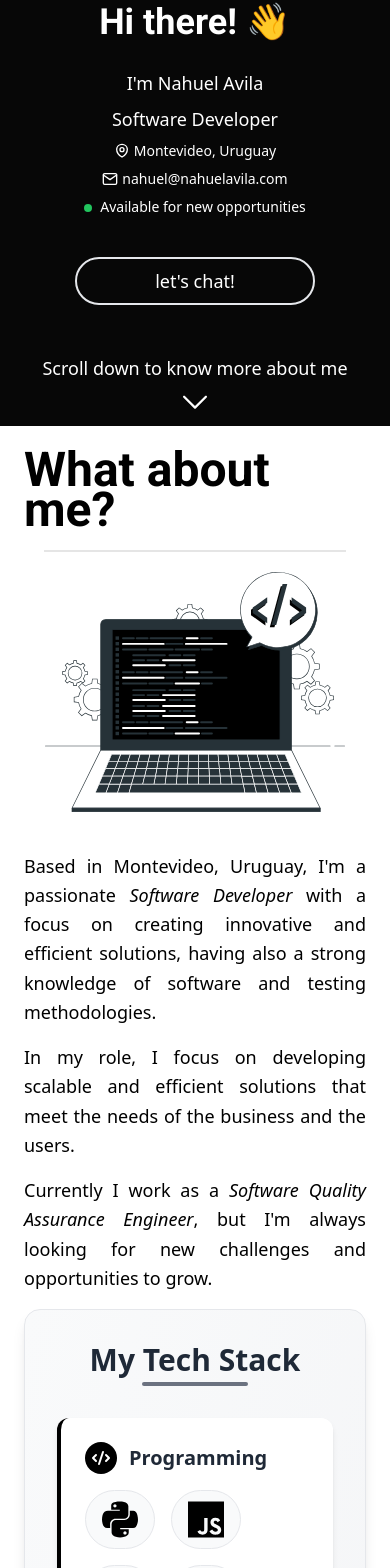
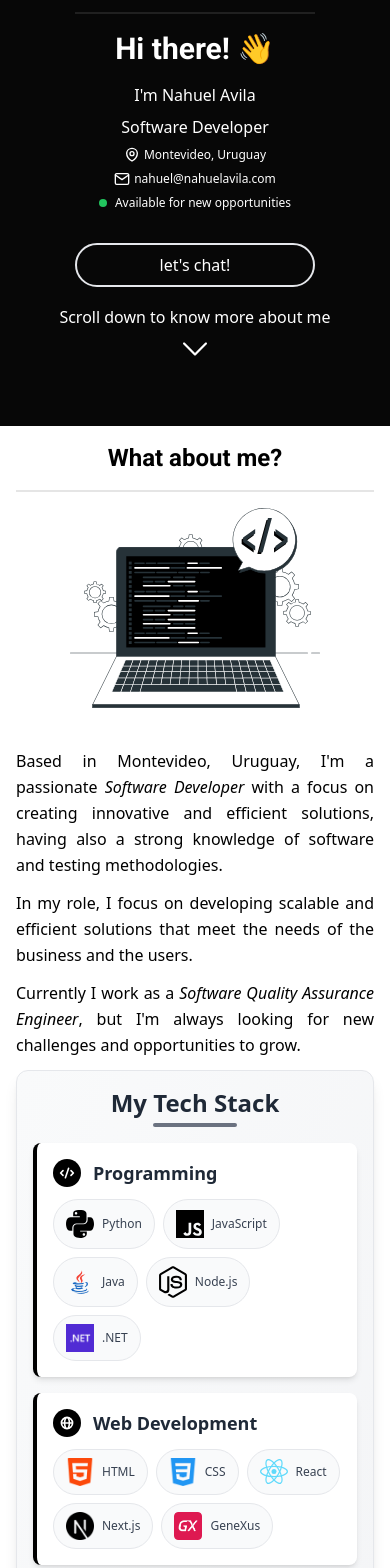
Before and after one commit to nahuelavila/portfolio, a Next.js app: page / in a window 390 px wide. Shown: the part 418-1986 px from the top of the page. Built offline with nearby package versions, Linux system fonts and the light colour scheme.

Commit message:
Fix mobile responsive issues

```diff
--- a/src/components/SkillsSection.jsx
+++ b/src/components/SkillsSection.jsx
@@ -2,102 +2,102 @@ import Image from 'next/image'
 
 export function SkillsSection() {
     return (
-        <div className="bg-gradient-to-br from-gray-50 to-gray-100 rounded-2xl p-8 shadow-lg my-10 border border-gray-200">
-            <h3 className="text-3xl font-bold text-gray-800 mb-8 text-center relative">
+        <div className="bg-gradient-to-br from-gray-50 to-gray-100 rounded-xl sm:rounded-2xl p-4 sm:p-6 md:p-8 shadow-lg my-6 sm:my-8 md:my-10 border border-gray-200">
+            <h3 className="text-2xl sm:text-3xl font-bold text-gray-800 mb-4 sm:mb-6 md:mb-8 text-center relative">
                 <span className="relative inline-block after:content-[''] after:absolute after:w-1/2 after:h-1 after:bg-gray-500 after:bottom-0 after:left-1/4 after:rounded-full pb-2">
                     My Tech Stack
                 </span>
             </h3>
 
-            <div className="grid grid-cols-1 md:grid-cols-2 gap-8">
+            <div className="grid grid-cols-1 md:grid-cols-2 gap-4 sm:gap-6 md:gap-8">
 
-                <div className="bg-white rounded-xl p-6 shadow-md hover:shadow-xl transition-all duration-300 transform hover:-translate-y-1 border-l-4 border-black">
-                    <p className="font-semibold text-xl text-gray-800 mb-4 flex items-center">
-                        <span className="bg-black w-8 h-8 rounded-full flex items-center justify-center mr-3">
-                            <svg xmlns="http://www.w3.org/2000/svg" className="h-5 w-5 text-white" viewBox="0 0 20 20" fill="currentColor">
+                <div className="bg-white rounded-lg sm:rounded-xl p-4 sm:p-6 shadow-md hover:shadow-xl transition-all duration-300 transform hover:-translate-y-1 border-l-4 border-black">
+                    <p className="font-semibold text-lg sm:text-xl text-gray-800 mb-3 sm:mb-4 flex items-center">
+                        <span className="bg-black w-7 h-7 sm:w-8 sm:h-8 rounded-full flex items-center justify-center mr-3">
+                            <svg xmlns="http://www.w3.org/2000/svg" className="h-4 w-4 sm:h-5 sm:w-5 text-white" viewBox="0 0 20 20" fill="currentColor">
                                 <path fillRule="evenodd" d="M12.316 3.051a1 1 0 01.633 1.265l-4 12a1 1 0 11-1.898-.632l4-12a1 1 0 011.265-.633zM5.707 6.293a1 1 0 010 1.414L3.414 10l2.293 2.293a1 1 0 11-1.414 1.414l-3-3a1 1 0 010-1.414l3-3a1 1 0 011.414 0zm8.586 0a1 1 0 011.414 0l3 3a1 1 0 010 1.414l-3 3a1 1 0 11-1.414-1.414L16.586 10l-2.293-2.293a1 1 0 010-1.414z" clipRule="evenodd" />
                             </svg>
                         </span>
                         Programming
                     </p>
-                    <div className="flex flex-wrap gap-4">
-                        <span className="flex items-center gap-3 bg-gray-50 rounded-full px-4 py-2 transition-colors duration-300 border border-gray-200">
-                            <Image className="hover:animate-spin" alt="python" width='36' height='36' src="/python.svg" />
-                            <span className="text-sm font-medium text-gray-700 hidden md:inline">Python</span>
+                    <div className="flex flex-wrap gap-2 sm:gap-4">
+                        <span className="flex items-center gap-2 sm:gap-3 bg-gray-50 rounded-full px-3 sm:px-4 py-2 transition-colors duration-300 border border-gray-200">
+                            <Image className="hover:animate-spin" alt="python" width='28' height='28' src="/python.svg" />
+                            <span className="text-xs sm:text-sm font-medium text-gray-700">Python</span>
                         </span>
-                        <span className="flex items-center gap-3 bg-gray-50 rounded-full px-4 py-2 transition-colors duration-300 border border-gray-200">
-                            <Image alt="javascript" width='36' height='36' src="/js.svg" />
-                            <span className="text-sm font-medium text-gray-700 hidden md:inline">JavaScript</span>
+                        <span className="flex items-center gap-2 sm:gap-3 bg-gray-50 rounded-full px-3 sm:px-4 py-2 transition-colors duration-300 border border-gray-200">
+                            <Image alt="javascript" width='28' height='28' src="/js.svg" />
+                            <span className="text-xs sm:text-sm font-medium text-gray-700">JavaScript</span>
                         </span>
-                        <span className="flex items-center gap-3 bg-gray-50 rounded-full px-4 py-2 transition-colors duration-300 border border-gray-200">
-                            <Image alt="java" width='36' height='36' src="/java.png" />
-                            <span className="text-sm font-medium text-gray-700 hidden md:inline">Java</span>
+                        <span className="flex items-center gap-2 sm:gap-3 bg-gray-50 rounded-full px-3 sm:px-4 py-2 transition-colors duration-300 border border-gray-200">
+                            <Image alt="java" width='28' height='28' src="/java.png" />
+                            <span className="text-xs sm:text-sm font-medium text-gray-700">Java</span>
                         </span>
-                        <span className="flex items-center gap-3 bg-gray-50 rounded-full px-4 py-2 transition-colors duration-300 border border-gray-200">
-                            <Image alt="nodejs" width='36' height='36' src="/nodejs.svg" />
-                            <span className="text-sm font-medium text-gray-700 hidden md:inline">Node.js</span>
+                        <span className="flex items-center gap-2 sm:gap-3 bg-gray-50 rounded-full px-3 sm:px-4 py-2 transition-colors duration-300 border border-gray-200">
+                            <Image alt="nodejs" width='28' height='28' src="/nodejs.svg" />
+                            <span className="text-xs sm:text-sm font-medium text-gray-700">Node.js</span>
                         </span>
-                        <span className="flex items-center gap-3 bg-gray-50 rounded-full px-4 py-2 transition-colors duration-300 border border-gray-200">
-                            <Image alt="dotnet" width='36' height='36' src="/dotnet.png" />
-                            <span className="text-sm font-medium text-gray-700 hidden md:inline">.NET</span>
+                        <span className="flex items-center gap-2 sm:gap-3 bg-gray-50 rounded-full px-3 sm:px-4 py-2 transition-colors duration-300 border border-gray-200">
+                            <Image alt="dotnet" width='28' height='28' src="/dotnet.png" />
+                            <span className="text-xs sm:text-sm font-medium text-gray-700">.NET</span>
                         </span>
                     </div>
                 </div>
 
-                <div className="bg-white rounded-xl p-6 shadow-md hover:shadow-xl transition-all duration-300 transform hover:-translate-y-1 border-l-4 border-black">
-                    <p className="font-semibold text-xl text-gray-800 mb-4 flex items-center">
-                        <span className="bg-black w-8 h-8 rounded-full flex items-center justify-center mr-3">
-                            <svg xmlns="http://www.w3.org/2000/svg" className="h-5 w-5 text-white" viewBox="0 0 20 20" fill="currentColor">
+                <div className="bg-white rounded-lg sm:rounded-xl p-4 sm:p-6 shadow-md hover:shadow-xl transition-all duration-300 transform hover:-translate-y-1 border-l-4 border-black">
+                    <p className="font-semibold text-lg sm:text-xl text-gray-800 mb-3 sm:mb-4 flex items-center">
+                        <span className="bg-black w-7 h-7 sm:w-8 sm:h-8 rounded-full flex items-center justify-center mr-3">
+                            <svg xmlns="http://www.w3.org/2000/svg" className="h-4 w-4 sm:h-5 sm:w-5 text-white" viewBox="0 0 20 20" fill="currentColor">
                                 <path fillRule="evenodd" d="M4.083 9h1.946c.089-1.546.383-2.97.837-4.118A6.004 6.004 0 004.083 9zM10 2a8 8 0 100 16 8 8 0 000-16zm0 2c-.076 0-.232.032-.465.262-.238.234-.497.623-.737 1.182-.389.907-.673 2.142-.766 3.556h3.936c-.093-1.414-.377-2.649-.766-3.556-.24-.56-.5-.948-.737-1.182C10.232 4.032 10.076 4 10 4zm3.971 5c-.089-1.546-.383-2.97-.837-4.118A6.004 6.004 0 0115.917 9h-1.946zm-2.003 2H8.032c.093 1.414.377 2.649.766 3.556.24.56.5.948.737 1.182.233.23.389.262.465.262.076 0 .232-.032.465-.262.238-.234.498-.623.737-1.182.389-.907.673-2.142.766-3.556zm1.166 4.118c.454-1.147.748-2.572.837-4.118h1.946a6.004 6.004 0 01-2.783 4.118zm-6.268 0C6.412 13.97 6.118 12.546 6.03 11H4.083a6.004 6.004 0 002.783 4.118z" clipRule="evenodd" />
                             </svg>
                         </span>
                         Web Development
                     </p>
-                    <div className="flex flex-wrap gap-4">
-                        <span className="flex items-center gap-3 bg-gray-50 rounded-full px-4 py-2 transition-colors duration-300 border border-gray-200">
-                            <Image alt="html" width='36' height='36' src="/html.png" />
-                            <span className="text-sm font-medium text-gray-700 hidden md:inline">HTML</span>
+                    <div className="flex flex-wrap gap-2 sm:gap-4">
+                        <span className="flex items-center gap-2 sm:gap-3 bg-gray-50 rounded-full px-3 sm:px-4 py-2 transition-colors duration-300 border border-gray-200">
+                            <Image alt="html" width='28' height='28' src="/html.png" />
+                            <span className="text-xs sm:text-sm font-medium text-gray-700">HTML</span>
                         </span>
-                        <span className="flex items-center gap-3 bg-gray-50 rounded-full px-4 py-2 transition-colors duration-300 border border-gray-200">
-                            <Image alt="css" width='36' height='36' src="/css.png" />
-                            <span className="text-sm font-medium text-gray-700 hidden md:inline">CSS</span>
+                        <span className="flex items-center gap-2 sm:gap-3 bg-gray-50 rounded-full px-3 sm:px-4 py-2 transition-colors duration-300 border border-gray-200">
+                            <Image alt="css" width='28' height='28' src="/css.png" />
+                            <span className="text-xs sm:text-sm font-medium text-gray-700">CSS</span>
                         </span>
-                        <span className="flex items-center gap-3 bg-gray-50 rounded-full px-4 py-2 transition-colors duration-300 border border-gray-200">
-                            <Image alt="react" width='36' height='36' src="/react.svg" />
-                            <span className="text-sm font-medium text-gray-700 hidden md:inline">React</span>
+                        <span className="flex items-center gap-2 sm:gap-3 bg-gray-50 rounded-full px-3 sm:px-4 py-2 transition-colors duration-300 border border-gray-200">
+                            <Image alt="react" width='28' height='28' src="/react.svg" />
+                            <span className="text-xs sm:text-sm font-medium text-gray-700">React</span>
                         </span>
-                        <span className="flex items-center gap-3 bg-gray-50 rounded-full px-4 py-2 transition-colors duration-300 border border-gray-200">
-                            <Image alt="nextjs" width='36' height='36' src="/next.png" />
-                            <span className="text-sm font-medium text-gray-700 hidden md:inline">Next.js</span>
+                        <span className="flex items-center gap-2 sm:gap-3 bg-gray-50 rounded-full px-3 sm:px-4 py-2 transition-colors duration-300 border border-gray-200">
+                            <Image alt="nextjs" width='28' height='28' src="/next.png" />
+                            <span className="text-xs sm:text-sm font-medium text-gray-700">Next.js</span>
                         </span>
-                        <span className="flex items-center gap-3 bg-gray-50 rounded-full px-4 py-2 transition-colors duration-300 border border-gray-200">
-                            <Image alt="genexus" width='36' height='36' src="/gx.png" />
-                            <span className="text-sm font-medium text-gray-700 hidden md:inline">GeneXus</span>
+                        <span className="flex items-center gap-2 sm:gap-3 bg-gray-50 rounded-full px-3 sm:px-4 py-2 transition-colors duration-300 border border-gray-200">
+                            <Image alt="genexus" width='28' height='28' src="/gx.png" />
+                            <span className="text-xs sm:text-sm font-medium text-gray-700">GeneXus</span>
                         </span>
                     </div>
                 </div>
 
-                <div className="bg-white rounded-xl p-6 shadow-md hover:shadow-xl transition-all duration-300 transform hover:-translate-y-1 border-l-4 border-black">
-                    <p className="font-semibold text-xl text-gray-800 mb-4 flex items-center">
-                        <span className="bg-black w-8 h-8 rounded-full flex items-center justify-center mr-3">
-                            <svg xmlns="http://www.w3.org/2000/svg" className="h-5 w-5 text-white" viewBox="0 0 20 20" fill="currentColor">
+                <div className="bg-white rounded-lg sm:rounded-xl p-4 sm:p-6 shadow-md hover:shadow-xl transition-all duration-300 transform hover:-translate-y-1 border-l-4 border-black">
+                    <p className="font-semibold text-lg sm:text-xl text-gray-800 mb-3 sm:mb-4 flex items-center">
+                        <span className="bg-black w-7 h-7 sm:w-8 sm:h-8 rounded-full flex items-center justify-center mr-3">
+                            <svg xmlns="http://www.w3.org/2000/svg" className="h-4 w-4 sm:h-5 sm:w-5 text-white" viewBox="0 0 20 20" fill="currentColor">
                                 <path fillRule="evenodd" d="M5 2a1 1 0 011 1v1h1a1 1 0 010 2H6v1a1 1 0 01-2 0V6H3a1 1 0 010-2h1V3a1 1 0 011-1zm0 10a1 1 0 011 1v1h1a1 1 0 110 2H6v1a1 1 0 11-2 0v-1H3a1 1 0 110-2h1v-1a1 1 0 011-1zM12 2a1 1 0 01.967.744L14.146 7.2 17.5 9.134a1 1 0 010 1.732l-3.354 1.935-1.18 4.455a1 1 0 01-1.933 0L9.854 12.8 6.5 10.866a1 1 0 010-1.732l3.354-1.935 1.18-4.455A1 1 0 0112 2z" clipRule="evenodd" />
                             </svg>
                         </span>
                         Tools
                     </p>
-                    <div className="flex flex-wrap gap-4">
-                        <span className="flex items-center gap-3 bg-gray-50 rounded-full px-4 py-2 transition-colors duration-300 border border-gray-200">
-                            <Image alt="cypress" width='36' height='36' src="/cypress.svg" />
-                            <span className="text-sm font-medium text-gray-700 hidden md:inline">Cypress</span>
+                    <div className="flex flex-wrap gap-2 sm:gap-4">
+                        <span className="flex items-center gap-2 sm:gap-3 bg-gray-50 rounded-full px-3 sm:px-4 py-2 transition-colors duration-300 border border-gray-200">
+                            <Image alt="cypress" width='28' height='28' src="/cypress.svg" />
+                            <span className="text-xs sm:text-sm font-medium text-gray-700">Cypress</span>
                         </span>
-                        <span className="flex items-center gap-3 bg-gray-50 rounded-full px-4 py-2 transition-colors duration-300 border border-gray-200">
-                            <Image alt="playwright" width='36' height='36' src="/playwright.svg" />
-                            <span className="text-sm font-medium text-gray-700 hidden md:inline">Playwright</span>
+                        <span className="flex items-center gap-2 sm:gap-3 bg-gray-50 rounded-full px-3 sm:px-4 py-2 transition-colors duration-300 border border-gray-200">
+                            <Image alt="playwright" width='28' height='28' src="/playwright.svg" />
+                            <span className="text-xs sm:text-sm font-medium text-gray-700">Playwright</span>
                         </span>
-                        <span className="flex items-center gap-3 bg-gray-50 rounded-full px-4 py-2 transition-colors duration-300 border border-gray-200">
-                            <Image alt="git" width='36' height='36' src="/git.png" />
-                            <span className="text-sm font-medium text-gray-700 hidden md:inline">Git</span>
+                        <span className="flex items-center gap-2 sm:gap-3 bg-gray-50 rounded-full px-3 sm:px-4 py-2 transition-colors duration-300 border border-gray-200">
+                            <Image alt="git" width='28' height='28' src="/git.png" />
+                            <span className="text-xs sm:text-sm font-medium text-gray-700">Git</span>
                         </span>
                     </div>
                 </div>
--- a/src/components/WAICard.jsx
+++ b/src/components/WAICard.jsx
@@ -2,8 +2,8 @@ import Image from 'next/image'
 
 export function WAICard() {
     return(
-        <div className="whoami wai-card-container p-12 w-full grid place-content-center h-screen sm:min-h-[40rem] min-h-[35rem] bg-gradient-to-b from-transparent to-black/5">
-            <article className="grid place-content-center w-80 text-center gap-6">
+        <div className="whoami wai-card-container p-4 sm:p-8 md:p-12 w-full grid place-content-center min-h-[100vh] sm:min-h-[40rem] bg-gradient-to-b from-transparent to-black/5">
+            <article className="grid place-content-center w-full max-w-xs sm:max-w-sm md:max-w-md text-center gap-4 sm:gap-6">
                 <picture>
                     <Image
                         className="wai-card-img mx-auto shadow-xl rounded-full border-[0.15rem] hover:scale-105 transition-transform duration-300"
@@ -24,39 +24,39 @@ export function WAICard() {
                     </a>
                 </div>
                 <div className="horizontal-line bg-white/10 h-0.5"></div>
-                <h1 className="wai-card-title font-roboto font-bold text-4xl md:text-5xl leading-tight">Hi there! 👋</h1>
+                <h1 className="wai-card-title font-roboto font-bold text-3xl sm:text-4xl md:text-5xl leading-tight">Hi there! 👋</h1>
                 <div className="space-y-2">
-                    <p className="wai-card-subtitle font-roboto font-light text-lg md:text-xl">I&apos;m Nahuel Avila</p>
-                    <p className="wai-card-subtitle font-roboto font-light text-lg md:text-xl">Software Developer</p>
-                    <p className="wai-card-subtitle font-roboto font-light text-sm md:text-base flex items-center justify-center gap-1">
+                    <p className="wai-card-subtitle font-roboto font-light text-base sm:text-lg md:text-xl">I&apos;m Nahuel Avila</p>
+                    <p className="wai-card-subtitle font-roboto font-light text-base sm:text-lg md:text-xl">Software Developer</p>
+                    <p className="wai-card-subtitle font-roboto font-light text-xs sm:text-sm md:text-base flex items-center justify-center gap-1">
                         <svg xmlns="http://www.w3.org/2000/svg" width="16" height="16" viewBox="0 0 24 24" fill="none" stroke="currentColor" strokeWidth="2" strokeLinecap="round" strokeLinejoin="round">
                             <path d="M12 21s-8-4.5-8-11.8A8 8 0 0 1 12 2a8 8 0 0 1 8 7.2c0 7.3-8 11.8-8 11.8z" />
                             <circle cx="12" cy="10" r="3" />
                         </svg>
                         <span>Montevideo, Uruguay</span>
                     </p>
-                    <p className="wai-card-subtitle font-roboto font-light text-sm md:text-base flex items-center justify-center gap-1 select-text">
+                    <p className="wai-card-subtitle font-roboto font-light text-xs sm:text-sm md:text-base flex items-center justify-center gap-1 select-text">
                         <svg xmlns="http://www.w3.org/2000/svg" width="16" height="16" viewBox="0 0 24 24" fill="none" stroke="currentColor" strokeWidth="2" strokeLinecap="round" strokeLinejoin="round">
                             <path d="M4 4h16c1.1 0 2 .9 2 2v12c0 1.1-.9 2-2 2H4c-1.1 0-2-.9-2-2V6c0-1.1.9-2 2-2z" />
                             <polyline points="22,6 12,13 2,6" />
                         </svg>
                         <span className="select-all cursor-text">nahuel@nahuelavila.com</span>
                     </p>
-                    <p className="wai-card-subtitle font-roboto font-light text-sm md:text-base">
+                    <p className="wai-card-subtitle font-roboto font-light text-xs sm:text-sm md:text-base">
                         <span className="inline-block w-2 h-2 bg-green-500 rounded-full mr-2"></span>
                         Available for new opportunities
                     </p>
                 </div>
                 <a
                     href="mailto:nahuel@nahuelavila.com"
-                    className="contact-me text-white border-2 rounded-full py-2 px-6 hover:bg-white hover:text-black transition-colors duration-300 inline-block mt-4 text-lg"
+                    className="contact-me text-white border-2 rounded-full py-2 px-6 hover:bg-white hover:text-black transition-colors duration-300 inline-block mt-4 text-base sm:text-lg"
                 >
                     let&apos;s chat!
                 </a>
             </article>
-            <div className="arrow-down-text mt-16">
+            <div className="arrow-down-text mt-8 sm:mt-12 md:mt-16">
                 <a href="#whatido" className="grid place-items-center gap-2 animate-bounce">
-                    <p className="wai-card-subtitle font-roboto font-light text-lg md:text-xl text-gray-300 ">Scroll down to know more about me</p>
+                    <p className="wai-card-subtitle font-roboto font-light text-base sm:text-lg md:text-xl text-gray-300">Scroll down to know more about me</p>
                     <Image src="/arrow-down.svg" alt="arrow-down" width='24' height='24' />
                 </a>
             </div>
--- a/src/components/WIDCard.jsx
+++ b/src/components/WIDCard.jsx
@@ -3,33 +3,35 @@ import { SkillsSection } from './SkillsSection'
 
 export function WIDCard() {
     return(
-        <div id="whatido" className="whatido wid-card-container p-6 sm:p-12 grid place-content-center bg-[#ffffff]">
-            <h1 className="grid place-items-center wid-card-title font-bold text-[3rem] leading-[2.5rem] sm:text-[3.8rem] sm:leading-[3rem] text-gray-800">What about me?</h1>
-            <div className="horizontal-line bg-black/10 h-0.5 m-5"></div>
-            <article className="sm:grid place-items-center text-center gap-12 max-w-6xl mx-auto">
+        <div id="whatido" className="whatido wid-card-container p-4 sm:p-8 md:p-12 grid place-content-center bg-[#ffffff]">
+            <h1 className="grid place-items-center wid-card-title font-bold text-2xl sm:text-3xl md:text-[3.8rem] leading-[2rem] sm:leading-[2.5rem] md:leading-[3rem] text-gray-800">What about me?</h1>
+            <div className="horizontal-line bg-black/10 h-0.5 my-4 sm:my-5"></div>
+            <article className="grid grid-cols-1 place-items-center text-center gap-6 md:gap-8 max-w-3xl mx-auto">
+                <div className="w-full max-w-[250px] sm:max-w-[300px] mb-4 sm:mb-6">
                     <Image
-                    className='place-items-center transition-transform duration-300'
+                        className='w-full h-auto transition-transform duration-300'
                         alt="coding illustration"
                         width='300'
                         height='300'
                         src='/computer.svg'
                         priority
                     />
-                <div className="sm:mt-5 mt-10 wid-skills text-justify space-y-4">
-                    <p className="wid-card-subtitle font-light text-lg leading-relaxed text-gray-700">
+                </div>
+                <div className="wid-skills text-justify space-y-3 sm:space-y-4">
+                    <p className="wid-card-subtitle font-light text-base sm:text-lg leading-relaxed text-gray-700">
                         Based in Montevideo, Uruguay, I&apos;m a passionate <span className='italic'>Software Developer</span> with a focus on creating innovative and efficient solutions, having also a strong knowledge of software and testing methodologies.
                     </p>
-                    <p className="wid-card-subtitle font-light text-lg leading-relaxed text-gray-700">
+                    <p className="wid-card-subtitle font-light text-base sm:text-lg leading-relaxed text-gray-700">
                         In my role, I focus on developing scalable and efficient solutions that meet the needs of the business and the users.
                     </p>
-                    <p className="wid-card-subtitle font-light text-lg leading-relaxed text-gray-700">
+                    <p className="wid-card-subtitle font-light text-base sm:text-lg leading-relaxed text-gray-700">
                         Currently I work as a <span className='italic'>Software Quality Assurance Engineer</span>, but I&apos;m always looking for new challenges and opportunities to grow.
                     </p>
                     <SkillsSection />
-                    <p className="wid-card-subtitle font-light text-lg leading-relaxed text-gray-700">
+                    <p className="wid-card-subtitle font-light text-base sm:text-lg leading-relaxed text-gray-700">
                         Beyond work, I&apos;m an avid tech enthusiast who enjoys experimenting with new technologies, streaming content, and continuously expanding my knowledge in the ever-evolving tech landscape.
                     </p>
-                    <p className="wid-card-subtitle font-medium text-lg leading-relaxed text-gray-800">
+                    <p className="wid-card-subtitle font-medium text-base sm:text-lg leading-relaxed text-gray-800">
                         I believe in creating quality-driven solutions that make a difference. Whether it&apos;s ensuring software reliability or building innovative features, I&apos;m always ready for new challenges!
                     </p>
                 </div>
```
Lines whose indentation alone changed are shown as unchanged.
